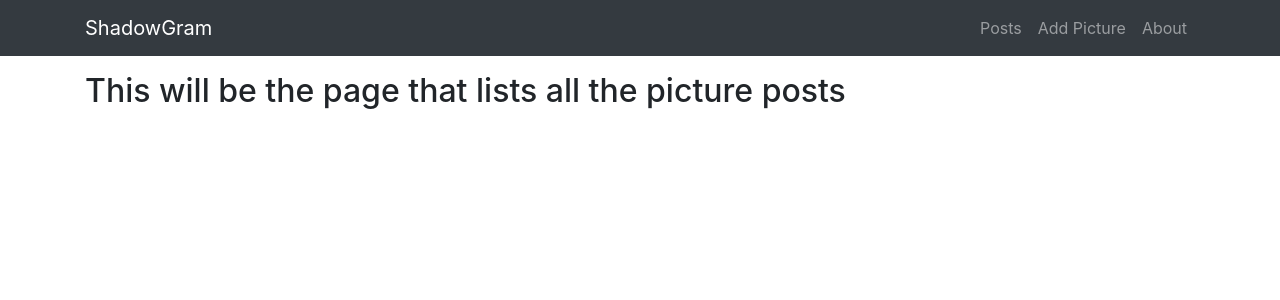
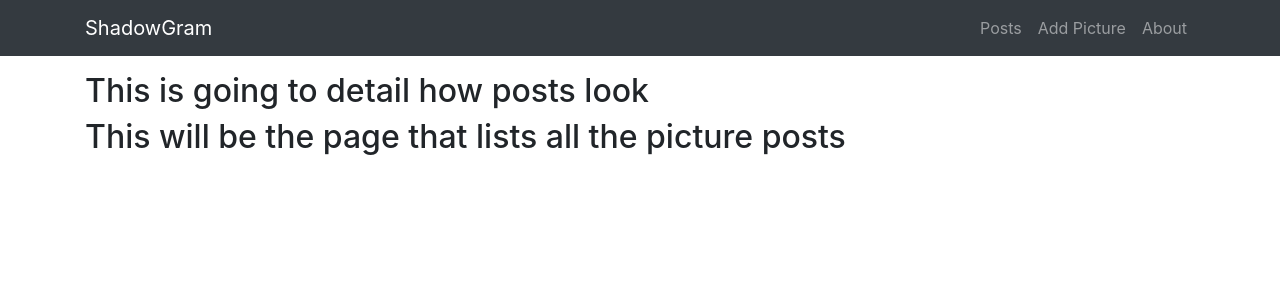
Before and after one commit to darlose04/Shadow-Pictures, a React (Create React App) app: page /posts in a window 1280 px wide. Shown: the top 300 px of the page. Built offline with nearby package versions, Linux system fonts and the light colour scheme.

Commit message:
add Picture to Pictures page

```diff
--- a/src/components/posts/Pictures.js
+++ b/src/components/posts/Pictures.js
@@ -5,6 +5,7 @@ class Pictures extends Component {
   render() {
     return (
       <div>
+        <Picture />
         <h2>This will be the page that lists all the picture posts</h2>
       </div>
     )
```
